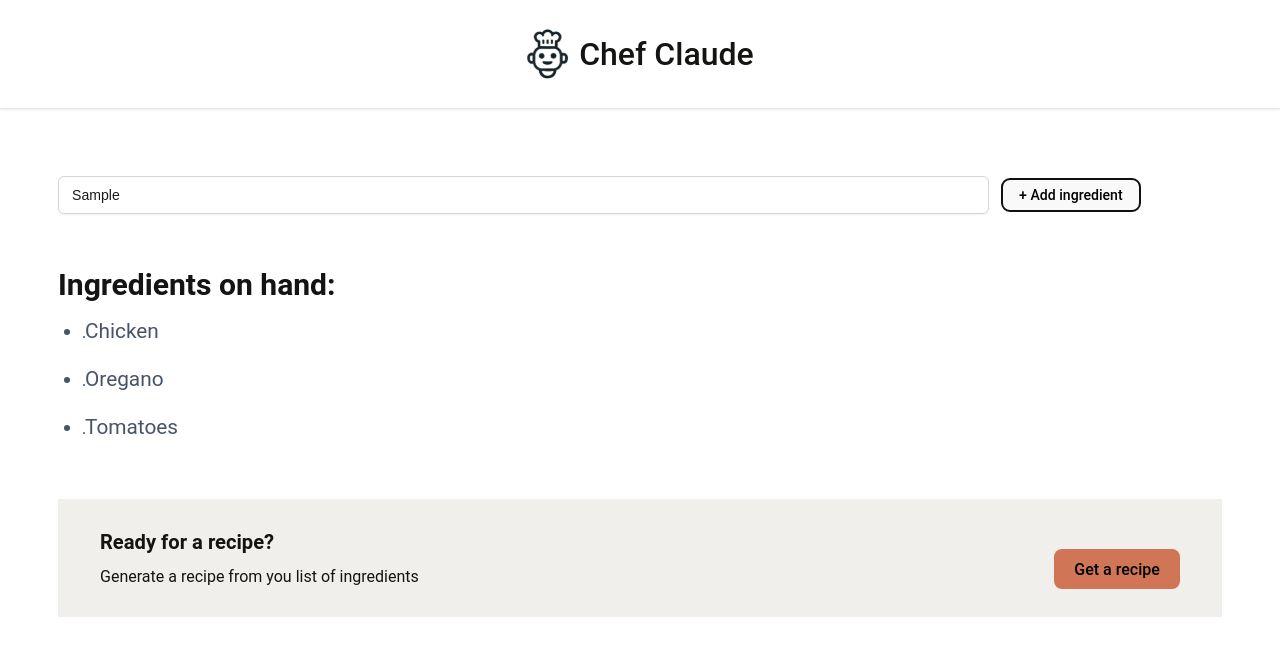
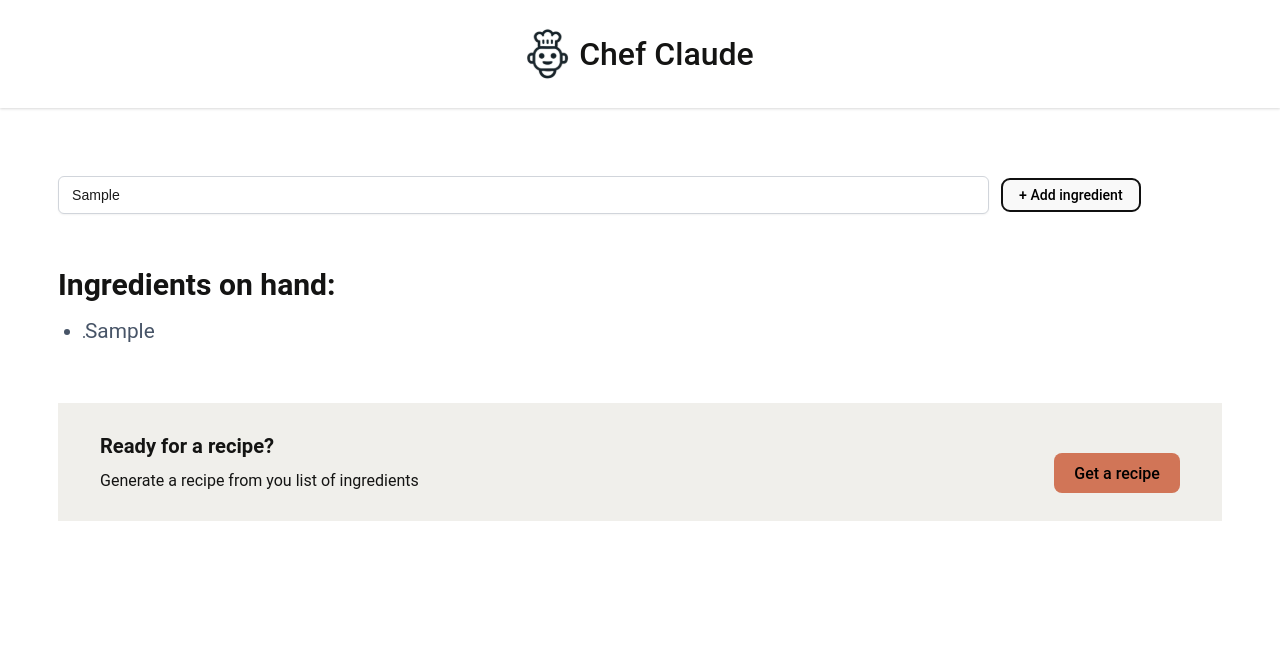
Before and after one commit to Antsa08/react-scrimba, a React (Vite) app: page / in a window 1280 px wide. Both pictures are taken after typing "Sample" into the empty fields and a click on the button "+ Add ingredient". Shown: the top 656 px of the page. Built offline with nearby package versions, Linux system fonts and the light colour scheme.

Commit message:
Adding state table to the component

```diff
--- a/src/components/Main.jsx
+++ b/src/components/Main.jsx
@@ -6,36 +6,39 @@ import styles from './main.module.scss'
 
 export const Main = () => {
 
-	const ingredients = ['Chicken', 'Oregano', 'Tomatoes'];
-	const ingredientList = ingredients.map((ingredient) => {
-		return (<li>{ingredient}</li>);
+	const [ingredients, setIngredients] = React.useState([])
+
+	const ingredientList = ingredients.map(ingredient => {
+		return (<li key={ ingredient }>{ ingredient }</li>);
 	});
 
-	function handleClick() {
-		alert('you clicked');
+	function addIngredient(e) {
+		e.preventDefault()
+		let formData = new FormData(e.currentTarget)
+		const recipe = formData.get('recipe')
+		setIngredients(prev => (
+				[...prev, recipe]
+			)
+		)
 	}
 
   return (
     <main>
-    	<section className={ styles.input }>
-    		<input type="text" placeholder="e.g. oregano" />
-    		<button type="button" onClick={ handleClick }>+ Add ingredient</button>
-    	</section>
+  	<section className={ styles.input }>
+  		<form onSubmit={ addIngredient }>
+  			<input
+	  			type="text"
+	  			placeholder="e.g. oregano"
+	  			name="recipe"
+	  		/>
+	  		<button>+ Add ingredient</button>
+  		</form>
+  	</section>
 		<section className={ styles.ingredients }>
 			<p className={ styles.title }>Ingredients on hand:</p>
-
 			<ul>
 				{ ingredientList }
 			</ul>
-			{/*<ul className={ styles.list }>
-				<li>Chicken breasts</li>
-				<li>Most of the main spices</li>
-				<li>Olive oil</li>
-				<li>Heavy cream</li>
-				<li>Chicken broth</li>
-				<li>Parmesan cheese</li>
-				<li>Spinach</li>
-			</ul>*/}
 		</section>
 		<Generate />
 	</main>
```
